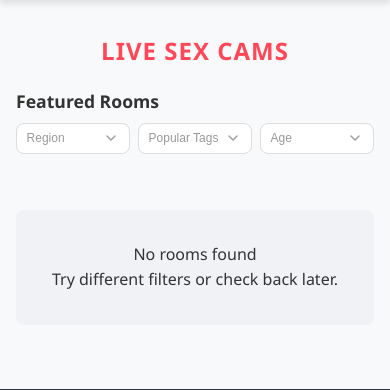
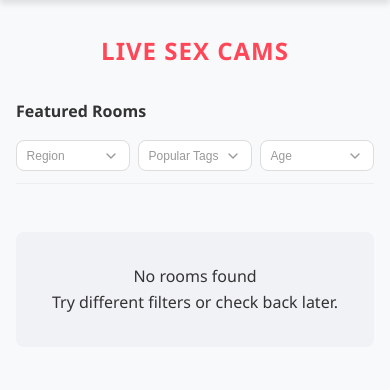
Before and after one commit to pencocaste/cambaddies-net, a PHP site: page / in a window 390 px wide. Shown: the part 125-515 px from the top of the page. Run offline with PHP 8.4, Linux system fonts and the light colour scheme; data that the repository does not hold is empty.

Commit message:
Fix filters to appear above cards with border separator

```diff
--- a/assets/styles.css
+++ b/assets/styles.css
@@ -141,26 +141,22 @@ main {
     justify-content: space-between;
     align-items: center;
     margin-bottom: 1rem;
-    flex-wrap: wrap;
-    gap: 0.5rem;
+    padding: 0.75rem 0;
+    border-bottom: 1px solid #eee;
     width: 100%;
-    position: relative;
-    z-index: 60;
-    background-color: #f8f9fa;
-    padding-bottom: 0.5rem;
+    clear: both;
 }
 
 .section-title {
-    font-size: 1.1rem;
+    font-size: 1rem;
     font-weight: 600;
     color: var(--text-color);
 }
 
-/* Dropdown Filters - positioned next to title */
+/* Dropdown Filters - in same row as title */
 .dropdown-filters {
     display: flex;
     gap: 0.5rem;
-    z-index: 50;
     flex-wrap: nowrap;
 }
 
@@ -604,14 +600,21 @@ footer {
     }
 
     .section-header {
-        flex-direction: column;
-        align-items: stretch;
+        flex-direction: row;
+        flex-wrap: wrap;
+        gap: 0.5rem;
+    }
+
+    .section-title {
+        width: 100%;
+        margin-bottom: 0.5rem;
     }
 
     .dropdown-filters {
         flex-direction: row;
         flex-wrap: wrap;
         width: 100%;
+        justify-content: flex-start;
     }
 
     .dropdown-filter {
```
